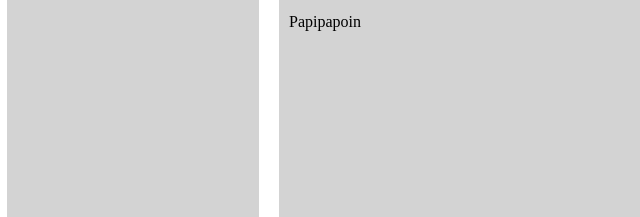
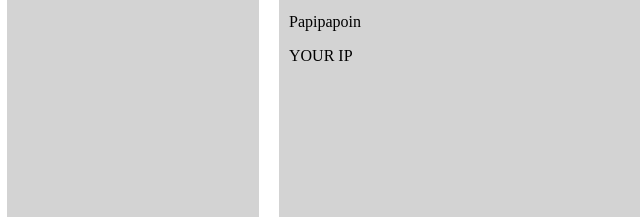
Before and after one commit to GabrielL14/MyFirstTestWebSite, a plain HTML site: page index.html in a window 1280 px wide. Shown: the part 282-499 px from the top of the page, 3-643 px from the left. Drawn offline with Linux system fonts and the light colour scheme.

Commit message:
Update index.html

```diff
--- a/index.html
+++ b/index.html
@@ -18,6 +18,7 @@
             <div class = "main">
                 <p>Bonjour</p>
                 <p>Papipapoin</p>
+                <p id = "ip">YOUR IP</p>
             </div>
             <div class = "right-column">
                 <p>Right Column</p>
```
